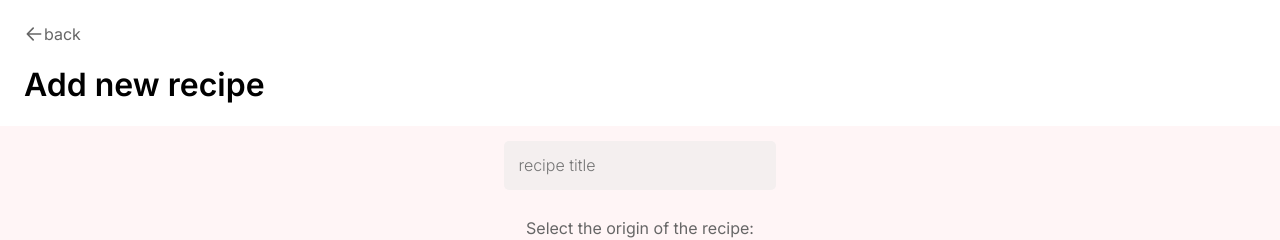
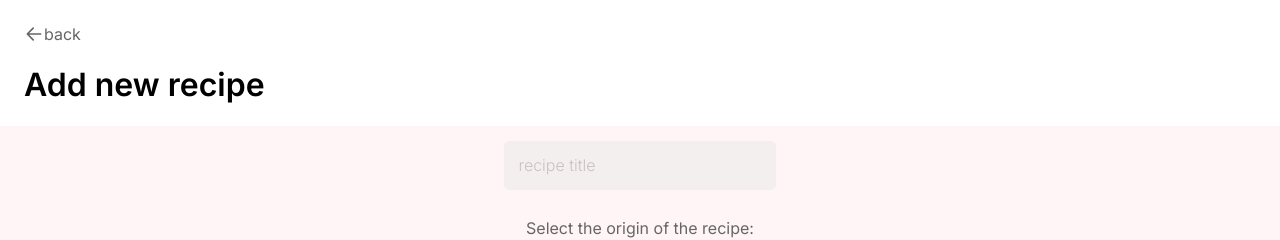
Before and after one commit to Luxa23/capstone-project, a Next.js app: page /new-recipe in a window 1280 px wide. Shown: the top 240 px of the page. Built offline with nearby package versions, Linux system fonts and the light colour scheme.

Commit message:
Changed color of placeholder

```diff
--- a/components/StyledComponents/StyledInput.js
+++ b/components/StyledComponents/StyledInput.js
@@ -9,6 +9,10 @@ const StyledInput = styled.input`
   font-size: 16px;
   font-weight: 300;
   color: #666666;
+
+  ::placeholder {
+    color: #c9c0c4;
+  }
 `;
 
 export default StyledInput;
--- a/components/StyledComponents/StyledTextarea.js
+++ b/components/StyledComponents/StyledTextarea.js
@@ -11,6 +11,10 @@ const StyledTextareas = styled.textarea`
   color: #666666;
   width: 17rem;
   resize: none;
+
+  ::placeholder {
+    color: #c9c0c4;
+  }
 `;
 
 export default StyledTextareas;
```
